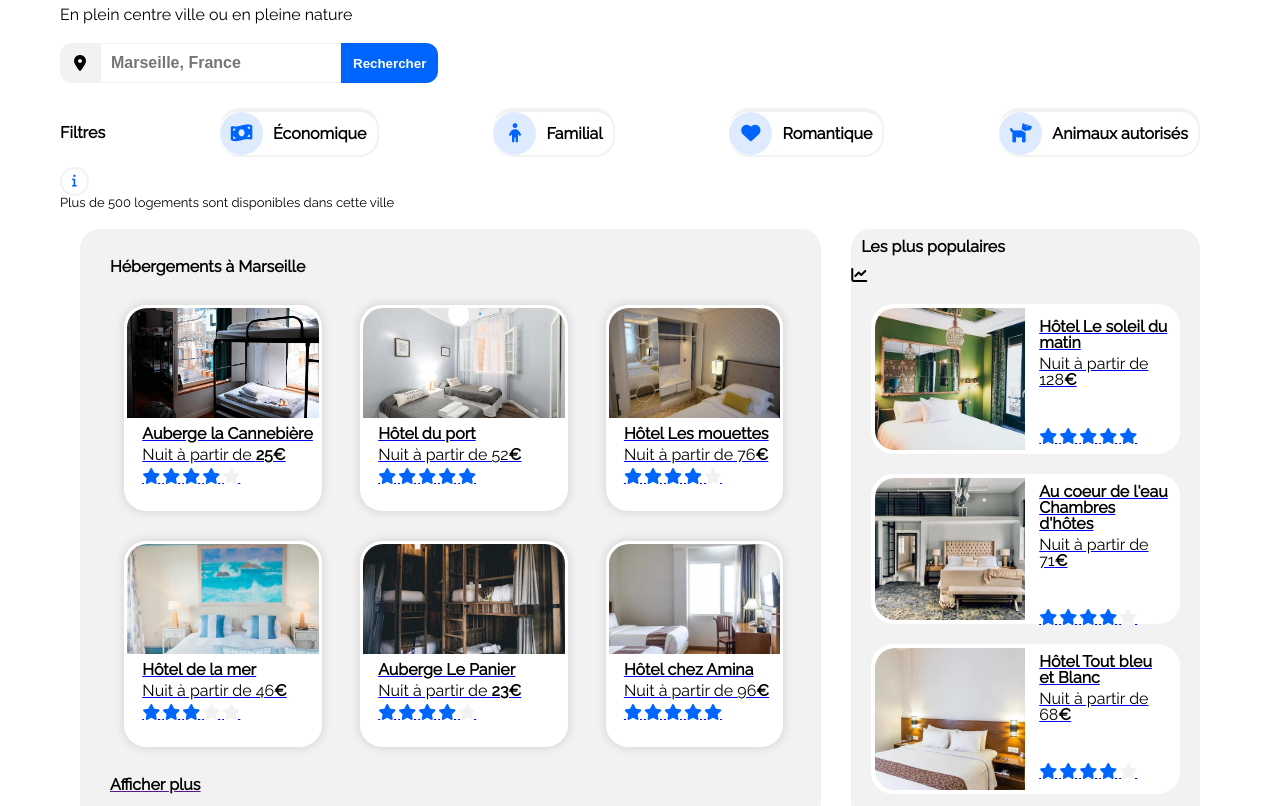
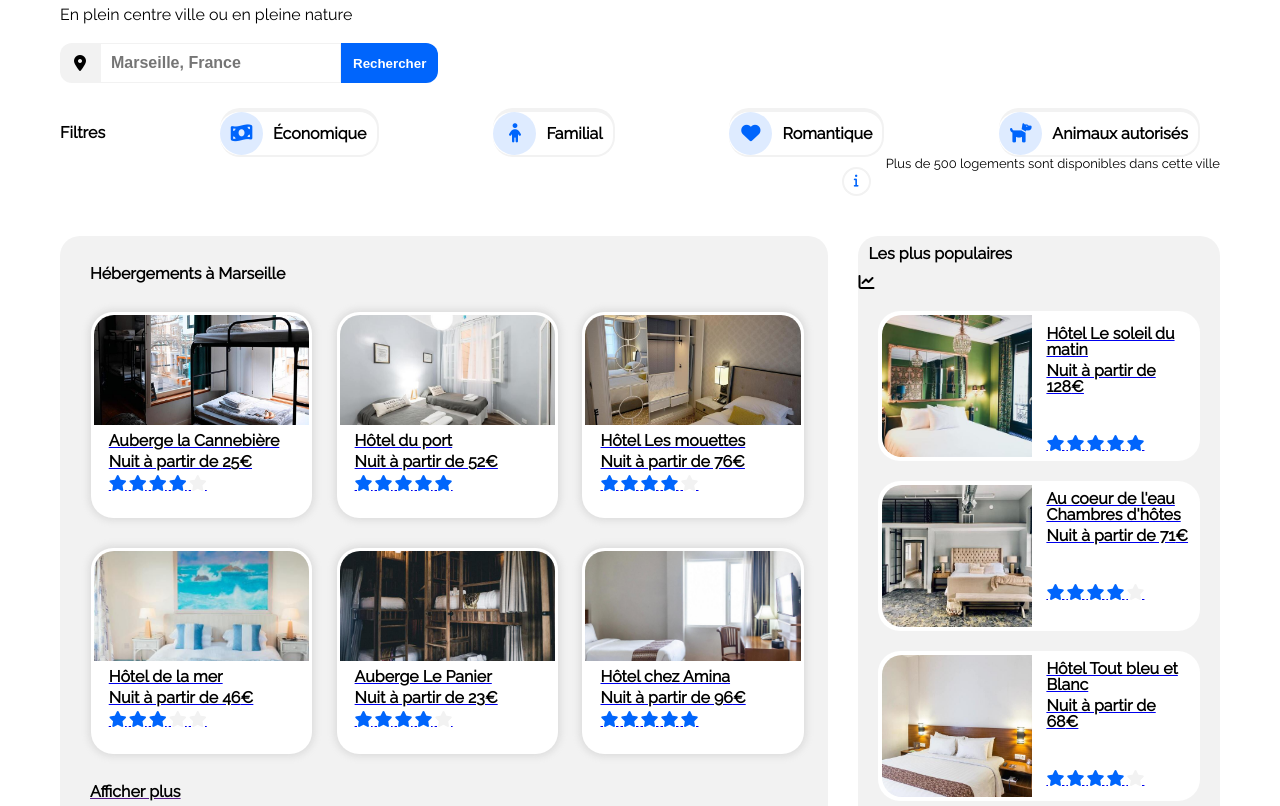
Before and after one commit to ThibaudBns/Projet2, a plain HTML site: page index.html in a window 1280 px wide. Shown: the part 159-965 px from the top of the page. Drawn offline with Linux system fonts and the light colour scheme.

Commit message:
21 avril

```diff
--- a/P2style.css
+++ b/P2style.css
@@ -285,10 +285,10 @@ section p{
     text-decoration: none;
     padding: 10px;
 }
-}
+
 .info{
     display: flex;
-    align-items: flex-start;
+    justify-content:right;
 }
 .info p{
     width: 25px;
@@ -310,27 +310,30 @@ section p{
     font-weight: 0.8em;
   }
 .heberAvecPopulaire{
+    margin-top: 10px;
+    font-weight: bold;
     display: flex;
     margin: 20px 20px 20px 20px;
 }
+
 article{
     width: 68%;
     background-color: #F2F2F2;
     border-radius: 20px;
 }
 
-article h3{
+h3{
     font-weight: 800;
     margin-top: 30px;
     margin-left: 30px;
 }
+
 #heberMarseille{
     display: flex;
     justify-content: space-evenly;
 }
 .cardX2{
     width: 28%;
-
 }
 .card{
     padding: 3px;
@@ -375,7 +378,6 @@ article h3{
 .star{
     display: flex;
 }
-
 h4{
     color: black;
     font-weight: 800;
@@ -404,6 +406,7 @@ aside h3{
     background-color: white;
     transition: 0.4s;
 }
+
 .popu{
     display: flex;
     justify-content: space-between;
--- a/index.html
+++ b/index.html
@@ -70,16 +70,18 @@
                     <span class="textIcones">Animaux autorisés</span>
             </a>
         </div>
+
         <div class="info">
             <p><i class="fas fa-info"></i></p>
             <span>Plus de 500 logements sont disponibles dans cette ville</span>
         </div>
+    </section>
 
 <div class="heberAvecPopulaire">
     <article>
         <h3>Hébergements à Marseille</h3>
         <div id="heberMarseille">
-            <div class="Vignettes">
+            <div class="cardX2">
                 <a href="#" class="card">
                     <img alt="Auberge la Cannebière" class="img" src="images/hebergements/4_small/marcus-loke-WQJvWU_HZFo-unsplash.jpg">
                     <div class="textAndStar">
@@ -109,7 +111,7 @@
                     </div>
                 </a>
             </div>
-            <div class="Vignettes">
+            <div class="cardX2">
                 <a href="#" class="card">
                     <img alt="Hôtel du port" class="img" src="images/hebergements/4_small/fred-kleber-gTbaxaVLvsg-unsplash.jpg">
                     <div class="textAndStar">
@@ -139,7 +141,7 @@
                     </div>
                 </a>
             </div>
-            <div class="Vignettes">
+            <div class="cardX2">
                 <a href="#" class="card">
                     <img alt="Hôtel Les mouettes" class="img" src="images/hebergements/4_small/reisetopia-B8WIgxA_PFU-unsplash.jpg">
                     <div class="textAndStar">
```
